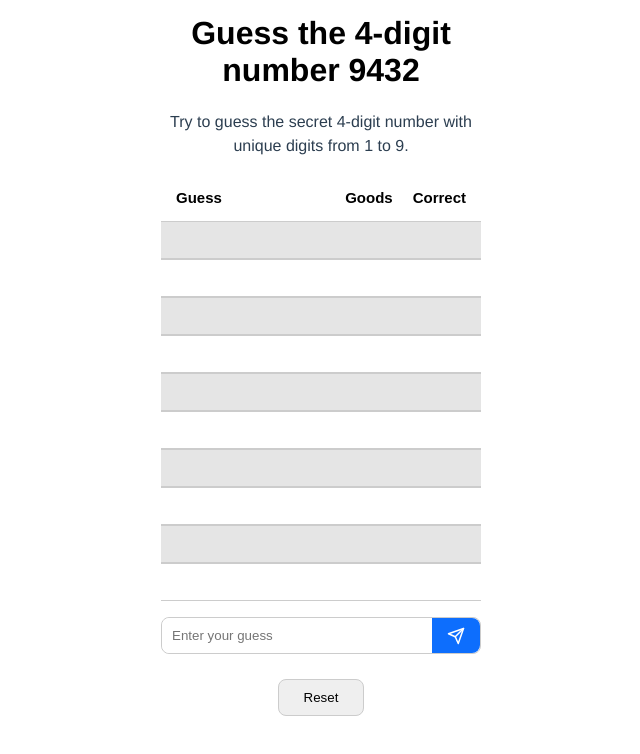
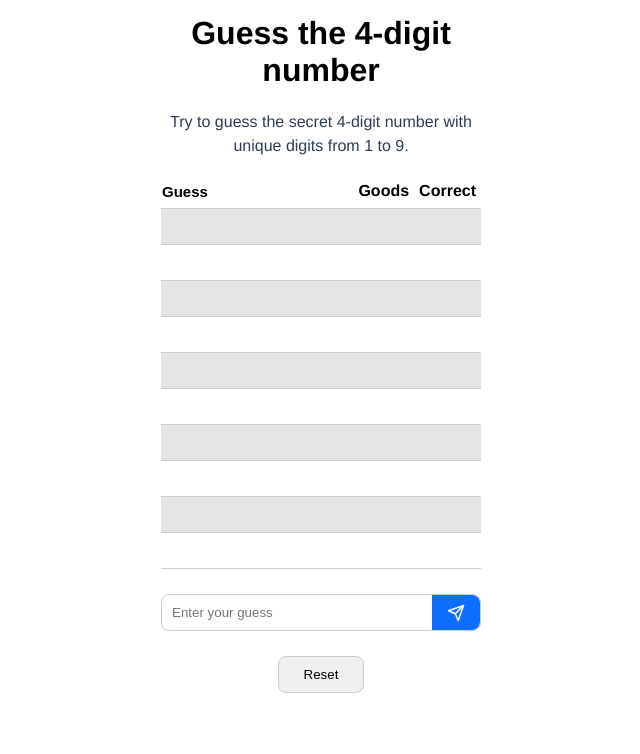
Before and after one commit to ArusSayamyan/guess-the-number, a Vue app: page / in a window 1280 px wide. Shown: the top 754 px of the page, without its empty margins (319-959 px from the left). Built offline with nearby package versions, Linux system fonts and the light colour scheme.

Commit message:
change style of table

```diff
--- a/src/App.vue
+++ b/src/App.vue
@@ -1,30 +1,74 @@
 <template>
   <div class="gameWrapper">
     <h1 class="gameWrapper__title">
-      Guess the 4-digit number  {{ secretNumber }}
+      Guess the 4-digit number
     </h1>
     <p class="gameWrapper__desc"> Try to guess the secret 4-digit number with unique digits from 1 to 9. </p>
-    <div class="gameWrapper__sections">
-      <p class="gameWrapper__guess">Guess</p>
-      <div class="gameWrapper__values">
-        <p class="gameWrapper__goods" @mouseover="isShownModal = true" @mouseout="isShownModal = false">Goods</p>
-        <p class="gameWrapper__goods" @mouseover="isShownRules = true" @mouseout="isShownRules = false">Correct</p>
-        <p class="gameWrapper__goodsModal" v-if="isShownModal">Lorem ipsum dolor sit amet, consectetur adipisicing elit. Ad aliquid architecto minima mollitia nemo omnis totam. Explicabo facere laboriosam</p>
-        <p class="gameWrapper__goodsModal" v-if="isShownRules">Lorem ipsum dolor sit amet, consectetur adipisicing elit.m</p>
-      </div>
-    </div>
-    <ul class="gameWrapper__valuesList">
-      <li class="gameWrapper__item"></li>
-      <li class="gameWrapper__item"></li>
-      <li class="gameWrapper__item"></li>
-      <li class="gameWrapper__item"></li>
-      <li class="gameWrapper__item"></li>
-      <li class="gameWrapper__item"></li>
-      <li class="gameWrapper__item"></li>
-      <li class="gameWrapper__item"></li>
-      <li class="gameWrapper__item"></li>
-      <li class="gameWrapper__item"></li>
-    </ul>
+    <table class="gameWrapper__table">
+      <tr>
+        <th class="gameWrapper__guess">Guess</th>
+        <th class="gameWrapper__goods" @mouseover="isShownModal = true" @mouseout="isShownModal = false">Goods
+          <p class="gameWrapper__goodsModal" v-if="isShownModal">Number of digits in the guess that are in the secret
+            number but
+            in a different position.</p>
+        </th>
+        <th class="gameWrapper__goods" @mouseover="isShownRules = true" @mouseout="isShownRules = false">Correct
+          <p class="gameWrapper__goodsModal" v-if="isShownRules">Number of digits in the guess that
+            are in the correct position.</p>
+        </th>
+      </tr>
+      <tr class="gameWrapper__valuesList">
+        <td class="gameWrapper__item gameValue"></td>
+        <td class="gameWrapper__itemGoods gameValue"></td>
+        <td class="gameWrapper__itemCorrect gameValue"></td>
+      </tr>
+      <tr class="gameWrapper__valuesList">
+        <td class="gameWrapper__item gameValue"></td>
+        <td class="gameWrapper__itemGoods gameValue"></td>
+        <td class="gameWrapper__itemCorrect gameValue"></td>
+      </tr>
+      <tr class="gameWrapper__valuesList">
+        <td class="gameWrapper__item"></td>
+        <td class="gameWrapper__itemGoods gameValue"></td>
+        <td class="gameWrapper__itemCorrect gameValue"></td>
+      </tr>
+      <tr class="gameWrapper__valuesList">
+        <td class="gameWrapper__item"></td>
+        <td class="gameWrapper__itemGoods gameValue"></td>
+        <td class="gameWrapper__itemCorrect gameValue"></td>
+      </tr>
+      <tr class="gameWrapper__valuesList">
+        <td class="gameWrapper__item"></td>
+        <td class="gameWrapper__itemGoods gameValue"></td>
+        <td class="gameWrapper__itemCorrect gameValue"></td>
+      </tr>
+      <tr class="gameWrapper__valuesList">
+        <td class="gameWrapper__item"></td>
+        <td class="gameWrapper__itemGoods gameValue"></td>
+        <td class="gameWrapper__itemCorrect gameValue"></td>
+      </tr>
+      <tr class="gameWrapper__valuesList">
+        <td class="gameWrapper__item"></td>
+        <td class="gameWrapper__itemGoods gameValue"></td>
+        <td class="gameWrapper__itemCorrect gameValue"></td>
+      </tr>
+      <tr class="gameWrapper__valuesList">
+        <td class="gameWrapper__item"></td>
+        <td class="gameWrapper__itemGoods gameValue"></td>
+        <td class="gameWrapper__itemCorrect gameValue"></td>
+      </tr>
+      <tr class="gameWrapper__valuesList">
+        <td class="gameWrapper__item"></td>
+        <td class="gameWrapper__itemGoods gameValue"></td>
+        <td class="gameWrapper__itemCorrect gameValue"></td>
+      </tr>
+      <tr class="gameWrapper__valuesList">
+        <td class="gameWrapper__item"></td>
+        <td class="gameWrapper__itemGoods gameValue"></td>
+        <td class="gameWrapper__itemCorrect gameValue"></td>
+      </tr>
+
+    </table>
     <div v-if="isWinner || gameOver" :class="isWinner ? 'gameWrapper__winn' : 'gameWrapper__gameOver'">
       <p v-if="isWinner" class="gameWrapper__message">You won! The secret number is {{ secretNumber }}</p>
       <p v-else-if="gameOver" class="gameWrapper__message">Game over. The secret number was {{ secretNumber }}</p>
@@ -32,7 +76,8 @@
     </div>
     <div v-else>
       <form class="gameWrapper__setNumber" @submit.prevent="submitForm">
-        <input type="text" class="gameWrapper__enterNumber" required placeholder="Enter your guess" maxlength="4" minlength="4" pattern="^(?!.*(.).*\1)[1-9]{1,4}$" v-model="enteredNumber">
+        <input type="text" class="gameWrapper__enterNumber" required placeholder="Enter your guess" maxlength="4"
+               minlength="4" pattern="^(?!.*(.).*\1)[1-9]{1,4}$" v-model="enteredNumber">
         <button class="gameWrapper__btn">
           <svg xmlns="http://www.w3.org/2000/svg" width="18" height="24" viewBox="0 0 24 24" fill="none" stroke="#fff"
                stroke-width="2" stroke-linecap="round" stroke-linejoin="round">
@@ -51,6 +96,7 @@
 
 <script setup>
 import {computed, ref} from 'vue';
+
 const isShownModal = ref(false)
 const isShownRules = ref(false)
 const enteredNumber = ref()
@@ -60,7 +106,7 @@ const isWinner = ref(false)
 const gameOver = ref(false)
 
 //randomly generated secret number
-const secretNumber = computed(()=> {
+const secretNumber = computed(() => {
   let digits = ['1', '2', '3', '4', '5', '6', '7', '8', '9'];
   let result = '';
   let num = 0;
@@ -75,29 +121,32 @@ const secretNumber = computed(()=> {
   return result;
 })
 
+
 //add guessed number
 function submitForm() {
   let items = document.querySelectorAll('.gameWrapper__item');
-  for(let i = 0; i < items.length; i++) {
-    if(!items[i].textContent) {
+  for (let i = 0; i < items.length; i++) {
+    if (!items[i].textContent) {
       let entered = enteredNumber.value.split('')
       let sec = secretNumber.value.toString().split('')
       entered.forEach((item, idx) => {
         sec.forEach((num, i) => {
-          if(item === num && idx === i) {
+          if (item === num && idx === i) {
             correct.value++
-          }
-          else if(item === num && idx !== i){
+          } else if (item === num && idx !== i) {
             goods.value++
           }
         })
       })
-      if(correct.value === 4) {
+      if (correct.value === 4) {
         isWinner.value = true;
-      }else if(i === items.length - 1) {
+      } else if (i === items.length - 1) {
         gameOver.value = true;
       }
-      items[i].textContent = enteredNumber.value + ' ' + goods.value + ' ' +   correct.value
+      items[i].textContent = enteredNumber.value
+          // + ' ' + goods.value + ' ' + correct.value
+      items[i].closest('tr').querySelector('.gameWrapper__itemGoods').textContent = goods.value.toString()
+      items[i].closest('tr').querySelector('.gameWrapper__itemCorrect').textContent = correct.value.toString()
       correct.value = 0;
       goods.value = 0
       enteredNumber.value = '';
@@ -109,12 +158,13 @@ function submitForm() {
 
 //reset all values
 function resetNumbers() {
-  let items = document.querySelectorAll('.gameWrapper__item');
-  for(let item of items) {
+  let items = document.querySelectorAll('.gameValue');
+  for (let item of items) {
     item.textContent = '';
   }
-  isWinner.value =false;
+  isWinner.value = false;
 }
+
 
 
 //play again
--- a/src/styles/style.scss
+++ b/src/styles/style.scss
@@ -15,32 +15,27 @@ body {
     line-height: 24px;
   }
 
-  &__sections {
-    display: flex;
-    justify-content: space-between;
-    padding: 0 15px;
-  }
-
-  &__values {
-    display: flex;
-    justify-content: space-between;
-    column-gap: 20px;
-    font-size: 15px;
-    font-weight: 700;
-    font-family: sans-serif;
-    position: relative;
+  &__table {
+    border-collapse: collapse;
   }
 
   &__guess {
     font-size: 15px;
     font-weight: 700;
     font-family: sans-serif;
+    text-align: left;
   }
 
   &__valuesList {
-    padding-left: 0;
-    list-style: none;
     margin-top: 0;
+    background: #fff;
+    border-top: 1px solid #ccc;
+    border-bottom: 1px solid #ccc;
+    height: 36px;
+
+    &:nth-child(2n) {
+      background: rgb(204 204 204 / 51%);
+    }
   }
 
   &__title, &__desc {
@@ -49,17 +44,11 @@ body {
   }
 
   &__item {
-    background: rgb(204 204 204 / 51%);
     width: 100%;
-    height: 36px;
-    border-top: 1px solid #ccc;
-    border-bottom: 1px solid #ccc;
-    display: flex;
-    align-items: center;
+  }
 
-    &:nth-child(2n) {
-      background: #fff;
-    }
+  &__itemGoods, &__itemCorrect {
+    text-align: center;
   }
 
   &__setNumber {
@@ -68,6 +57,7 @@ body {
     border-radius: 8px;
     border: 1px solid #ccc;
     box-sizing: border-box;
+    margin-top: 25px;
   }
 
   &__enterNumber {
@@ -107,6 +97,11 @@ body {
     right: 0;
   }
 
+  &__goods {
+    position: relative;
+    padding: 8px 5px;
+  }
+
   &__winn {
     background-color: #0080002b;
     padding: 15px;
```
Lines whose indentation alone changed are shown as unchanged.
